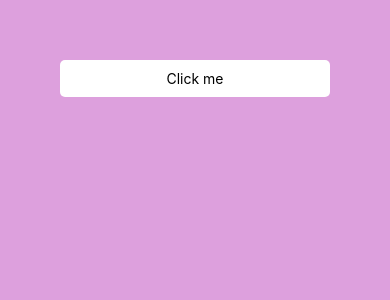
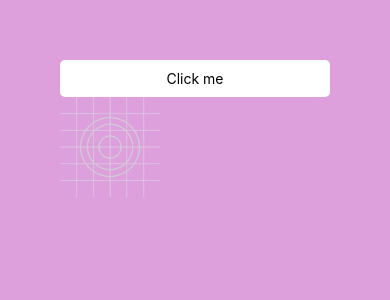
Before and after one commit to mpawel79/react-native-training, a React Native app: screen / in a window 390 px wide. Shown: the top 300 px of the page. Built offline with nearby package versions, Linux system fonts and the light colour scheme.

Commit message:
Pressable component on Image

```diff
--- a/App.js
+++ b/App.js
@@ -1,4 +1,4 @@
-import {View, TouchableOpacity, Text} from "react-native";
+import {View, TouchableOpacity, Text, Image, Pressable} from "react-native";
 
 export default function App() {
   return (
@@ -14,6 +14,9 @@ export default function App() {
       >
         <Text style={{ color: 'black' }}>Click me</Text>
       </TouchableOpacity>
+      <Pressable onPress={()=> console.log("Button pressed")}>
+      <Image source={require("./assets/adaptive-icon.png")} style={{width: 100, height: 100}} />
+      </Pressable>
     </View>
   );
 }
```
